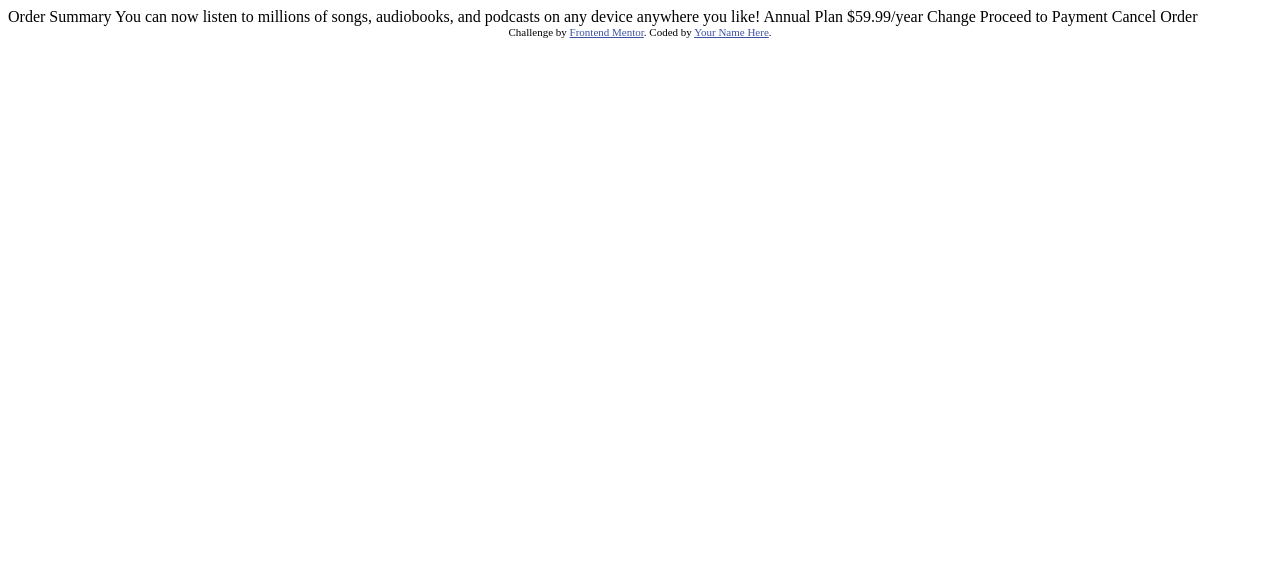
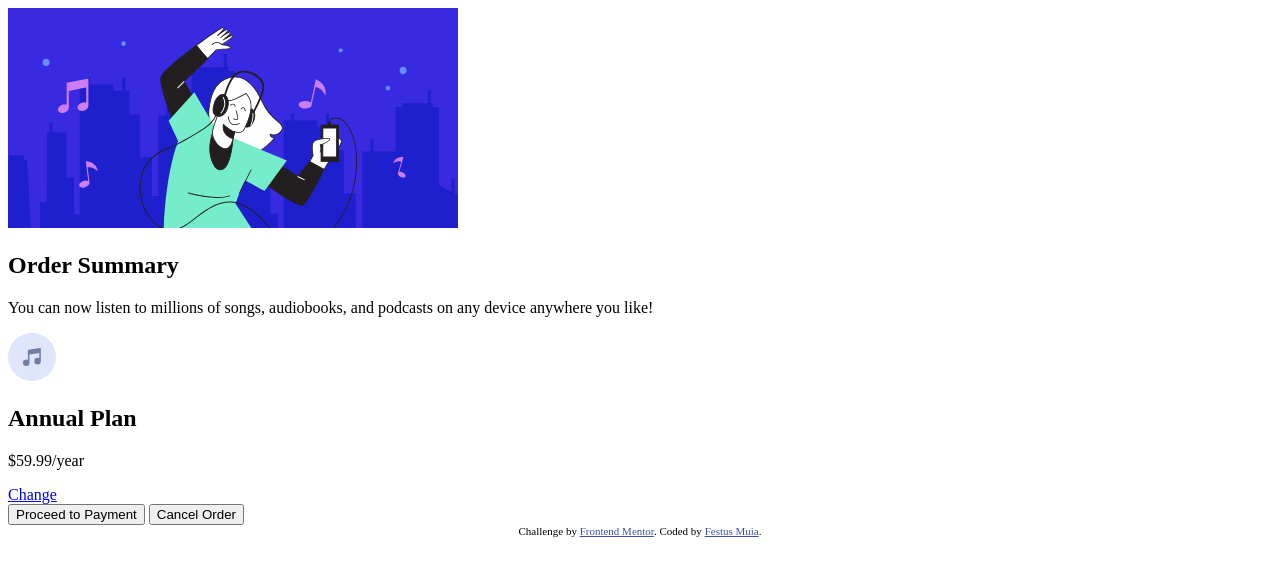
Before and after one commit to MuiaMuteti/order-summary-component, a plain HTML site: page index.html in a window 1280 px wide. Drawn offline with Linux system fonts and the light colour scheme.

Commit message:
html structured content

```diff
--- a/index.html
+++ b/index.html
@@ -1,8 +1,10 @@
 <!DOCTYPE html>
 <html lang="en">
+
 <head>
   <meta charset="UTF-8">
-  <meta name="viewport" content="width=device-width, initial-scale=1.0"> <!-- displays site properly based on user's device -->
+  <meta name="viewport" content="width=device-width, initial-scale=1.0">
+  <!-- displays site properly based on user's device -->
 
   <link rel="icon" type="image/png" sizes="32x32" href="./images/favicon-32x32.png">
 
@@ -10,28 +12,50 @@
 
   <!-- Feel free to remove these styles or customise in your own stylesheet 👍 -->
   <style>
-    .attribution { font-size: 11px; text-align: center; }
-    .attribution a { color: hsl(228, 45%, 44%); }
+    .attribution {
+      font-size: 11px;
+      text-align: center;
+    }
+
+    .attribution a {
+      color: hsl(228, 45%, 44%);
+    }
   </style>
 </head>
+
 <body>
 
-  Order Summary
+  <!-- order summary component -->
+  <section class="order-summary">
 
-  You can now listen to millions of songs, audiobooks, and podcasts on any
-  device anywhere you like!
+    <img src="./images/illustration-hero.svg" alt="" class="illustration">
 
-  Annual Plan
-  $59.99/year
+    <h1 class="title">Order Summary</h1>
 
-  Change
+    <p class="description">
+      You can now listen to millions of songs, audiobooks, and podcasts on any device anywhere you like!
+    </p>
 
-  Proceed to Payment
-  Cancel Order
+    <div class="order-details">
+      <img src="./images/icon-music.svg" alt="">
+
+      <div class="order-plan">
+        <h2>Annual Plan</h2>
+        <p>$59.99/year</p>
+      </div>
+
+      <a href="#" class="change-plan">Change</a>
+    </div>
+
+    <button id="proceed">Proceed to Payment</button>
+    <button id="cancel">Cancel Order</button>
+
+  </section>
 
   <div class="attribution">
     Challenge by <a href="https://www.frontendmentor.io?ref=challenge" target="_blank">Frontend Mentor</a>.
-    Coded by <a href="#">Your Name Here</a>.
+    Coded by <a href="#">Festus Muia</a>.
   </div>
 </body>
+
 </html>
```
